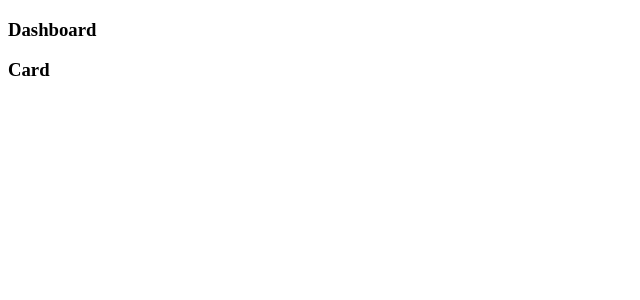
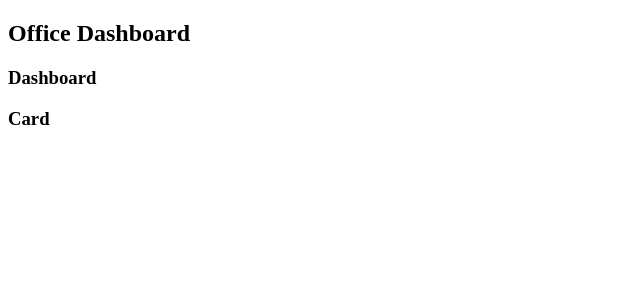
Before and after one commit to mattc0llier/office-dasboard-task, a React app: page / in a window 1280 px wide. Shown: the top 300 px of the page, without its empty margins (0-640 px from the left). Built offline with nearby package versions, Linux system fonts and the light colour scheme; no server answers; the HTML template or start-up script is replaced by a standard one.

Commit message:
Added nav component

```diff
--- a/src/components/App.js
+++ b/src/components/App.js
@@ -1,5 +1,6 @@
 import React from 'react';
 import Dashboard from './Dashboard'
+import Nav from './Nav';
 
 class App extends React.Component {
     constructor(){
@@ -31,6 +32,7 @@ class App extends React.Component {
     render(){
         return(
             <div className="app">
+                <Nav />
                 <Dashboard />
             </div>
 
--- /dev/null
+++ b/src/components/Nav.js
@@ -0,0 +1,9 @@
+import React from 'react';
+
+const Nav = () => {
+    return(
+        <h2>Office Dashboard</h2>
+    )
+}
+
+export default Nav
```
